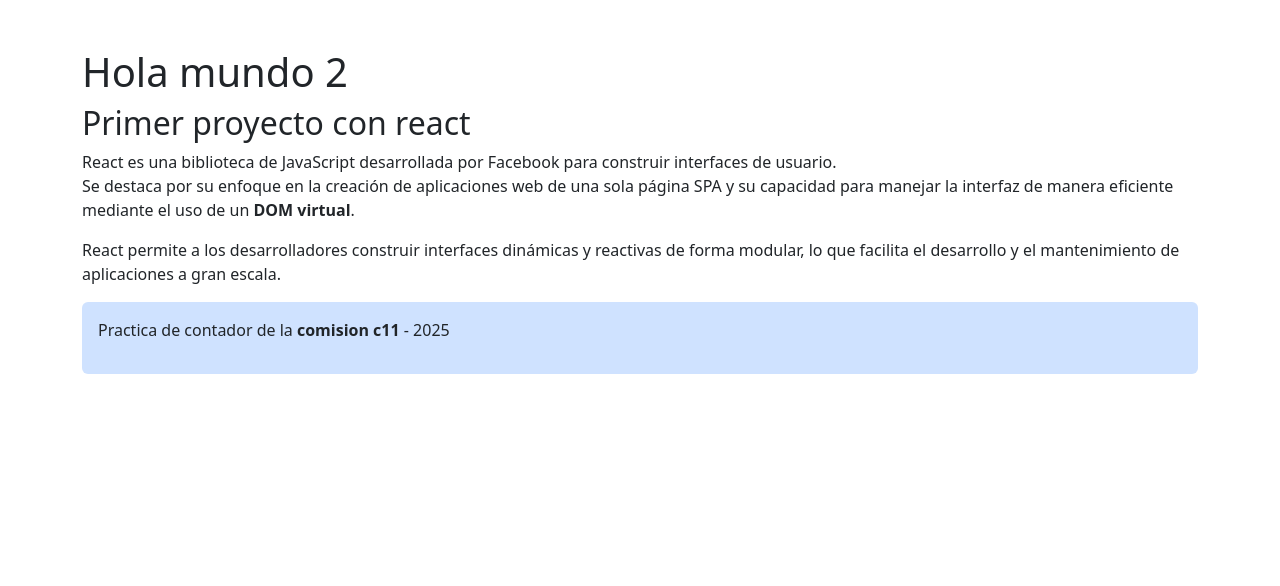
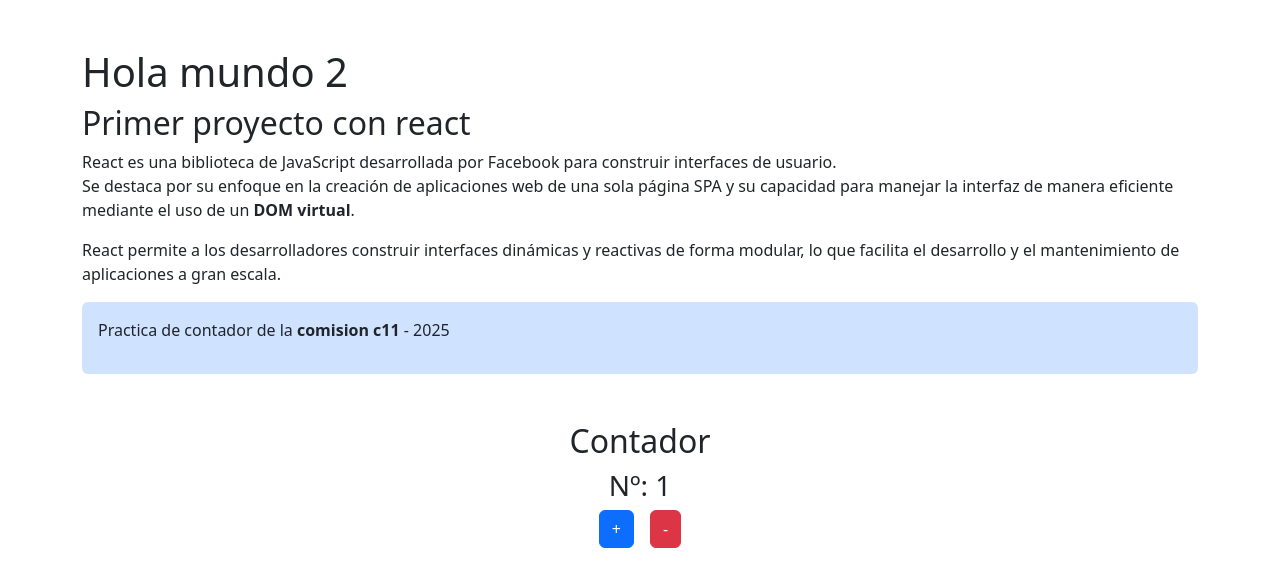
Before and after one commit to rollingcodeschool/contador-c11, a React (Vite) app: page / in a window 1280 px wide. Shown: the top 586 px of the page. Built offline with nearby package versions, Linux system fonts and the light colour scheme.

Commit message:
agregamos el maquetado de un contador

```diff
--- a/src/App.jsx
+++ b/src/App.jsx
@@ -1,5 +1,6 @@
 import "bootstrap/dist/css/bootstrap.min.css";
 import Informacion from "./components/Informacion";
+import Contador from "./components/Contador";
 
 function App() {
   //aqui va la logica del componente
@@ -11,6 +12,7 @@ function App() {
       {/* Aqui va todo el maquetado html */}
       <h1>Hola mundo 2</h1>
       <Informacion comisionProps={comision} anio={2025}/>
+      <Contador></Contador>
     </main>
   );
 }
--- /dev/null
+++ b/src/components/Contador.jsx
@@ -0,0 +1,12 @@
+const Contador = () => {
+    return (
+        <section className="text-center mt-5">
+            <h2 >Contador</h2>
+            <h3>Nº: 1</h3>
+            <button className="btn btn-primary me-3">+</button>
+            <button className="btn btn-danger">-</button>
+        </section>
+    );
+};
+
+export default Contador;
```
